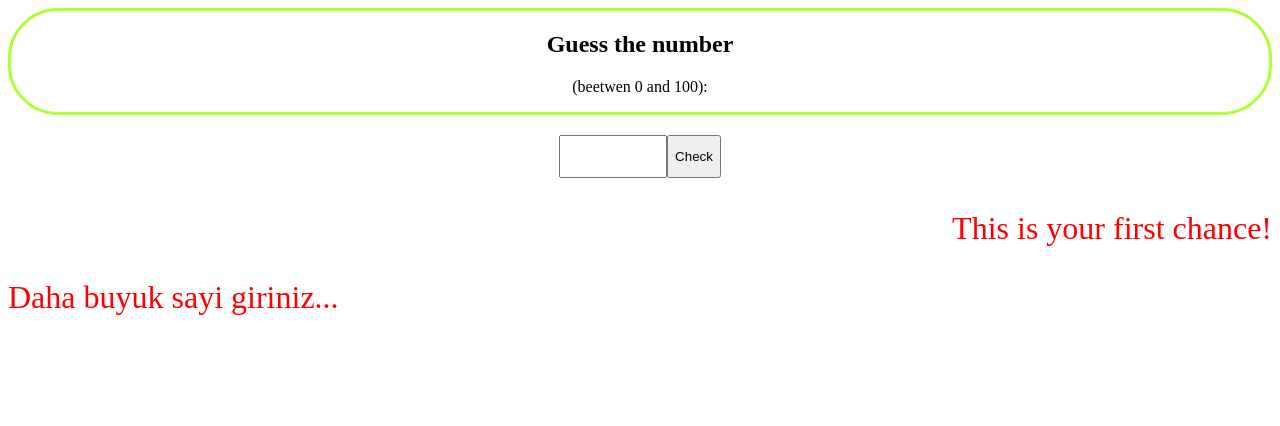
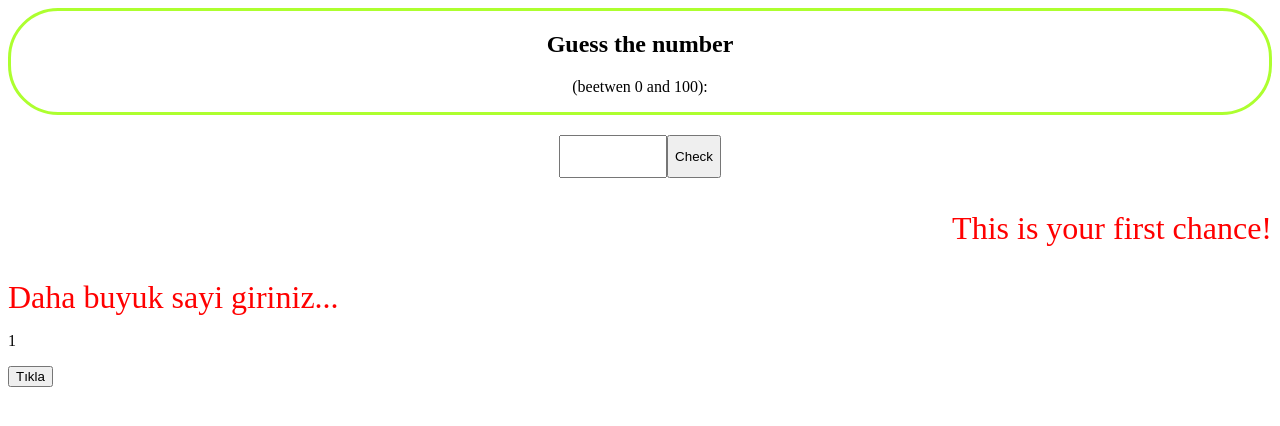
Before and after one commit to idrisay/guess-the-number, a plain HTML site: page index.html in a window 1280 px wide. Both pictures are taken after a click on the button "Check". Drawn offline with Linux system fonts and the light colour scheme.

Commit message:
update functions

```diff
--- a/index.html
+++ b/index.html
@@ -21,6 +21,7 @@
     </div>
     <div id="last-div">
     </div>
+    <p id="guess-number">0</p>
     <script src="script.js"></script>
 </body>
 </html>
--- a/script.js
+++ b/script.js
@@ -1,14 +1,15 @@
 let guessNumber = 0;
 let originalNumber = randomInt(0, 100);
-
-console.log(originalNumber);
-
 let numberInput = document.getElementById("number");
 let checkBtn = document.getElementById("check-btn");
 let result = document.querySelector("#last-div");
+let guessNumberHtml = document.querySelector('#guess-number')
+
 
 checkBtn.onclick = function () {
-  var value = Number(numberInput.value);
+  let value = Number(numberInput.value);
+  guessNumber += 1;
+  guessNumberHtml.textContent = guessNumber;
 
   console.log(originalNumber, value);
   if (originalNumber > value) {
@@ -22,6 +23,11 @@ checkBtn.onclick = function () {
     result.innerHTML = "Bravo dogru bildiniz...";
   }
 
+  let buton = document.createElement("button");
+  buton.innerHTML = "Tıkla";
+
+  document.body.appendChild(buton);
+
   //   guessNumber = guessNumber + value;
   //   console.log("Butona tiklandi", value, guessNumber);
   //   result.innerHTML = "Result : " + guessNumber;
```
